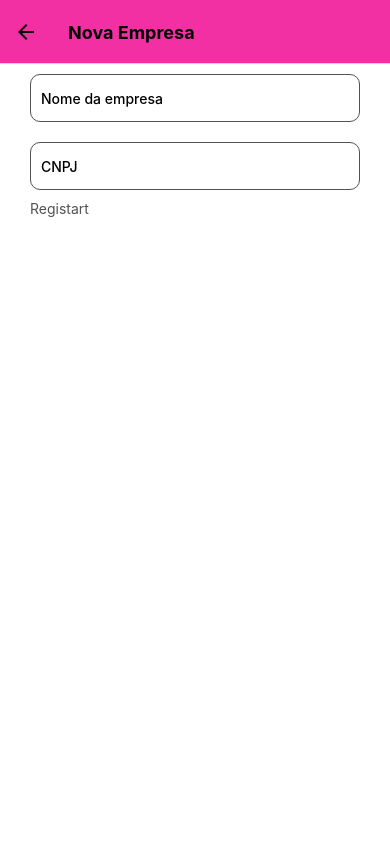
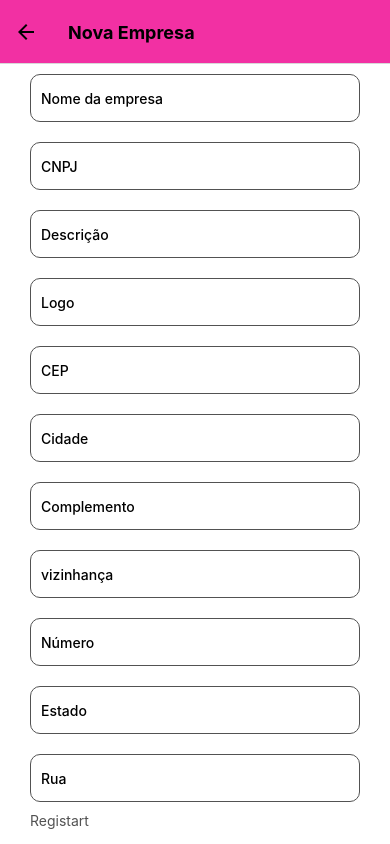
Before and after one commit to odaviribeiro/banQi, a React Native app: screen /NewCompany in a window 390 px wide. Built offline with nearby package versions, Linux system fonts and the light colour scheme; no server answers.

Commit message:
adicao de campos de formulario de company

```diff
--- a/src/pages/Company/Form/Validation/index.tsx
+++ b/src/pages/Company/Form/Validation/index.tsx
@@ -14,4 +14,25 @@ export const yupSchema = yup.object().shape({
         return regexPatterns.cnpj.test(value || "");
       }
     ),
+  description: yup
+    .string()
+    .required("Por favor, informe a descrição da empresa"),
+  logo: yup.string().required("Por favor, informe o logo da empresa"),
+
+  address: yup.object().shape({
+    zip: yup
+      .string()
+      .required("Por favor, informe o CEP da empresa")
+      .test(
+        "string",
+        "Este campo deve esta no formato correto",
+        (value): boolean => {
+          return regexPatterns.cep.test(value || "");
+        }
+      ),
+    city: yup.string().required("Por favor, informe a cidade da empresa"),
+    number: yup.string().required("Por favor, informe a numero da empresa"),
+    state: yup.string().required("Por favor, informe o Estado da empresa"),
+    street: yup.string().required("Por favor, informe a rua da empresa"),
+  }),
 });
--- a/src/pages/Company/Form/index.tsx
+++ b/src/pages/Company/Form/index.tsx
@@ -5,8 +5,9 @@ import { yupSchema } from "./Validation";
 import Input from "@/components/Input";
 import React from "react";
 import Text from "@/components/Text";
-import { TouchableWithoutFeedback } from "react-native";
+import { ScrollView, TouchableWithoutFeedback } from "react-native";
 import { cnpjRegex } from "@/utils/Regex/Cnpj";
+import { cepRegex } from "@/utils/Regex/Cep";
 
 function Form({
   handleSubmitForm,
@@ -25,7 +26,7 @@ function Form({
     });
 
   return (
-    <>
+    <ScrollView style={{ paddingHorizontal: 30 }}>
       <Input
         onChangeText={handleChange("name")}
         value={values.name}
@@ -42,10 +43,88 @@ function Form({
         error={!!touched.cnpj && !!errors.cnpj}
         msgErro={errors.cnpj}
       />
+      <Input
+        onChangeText={handleChange("description")}
+        value={values.description}
+        placeholder="Descrição"
+        autoCapitalize="none"
+        error={!!touched.description && !!errors.description}
+        msgErro={errors.description}
+      />
+
+      <Input
+        onChangeText={handleChange("logo")}
+        value={values.logo}
+        placeholder="Logo"
+        autoCapitalize="none"
+        error={!!touched.logo && !!errors.logo}
+        msgErro={errors.logo}
+      />
+
+      <Input
+        onChangeText={(value) => setFieldValue("address.zip", cepRegex(value))}
+        value={String(values.address?.zip)}
+        placeholder="CEP"
+        autoCapitalize="none"
+        error={!!touched.address?.zip && !!errors.address?.zip}
+        msgErro={errors.address?.zip}
+      />
+      {console.log(values)}
+      <Input
+        onChangeText={handleChange("address.city")}
+        value={values.address?.city}
+        placeholder="Cidade"
+        autoCapitalize="none"
+        error={!!touched.address?.city && !!errors.address?.city}
+        msgErro={errors.address?.city}
+      />
+
+      <Input
+        onChangeText={handleChange("address.complement")}
+        value={values.address?.complement}
+        placeholder="Complemento"
+        autoCapitalize="none"
+      />
+
+      <Input
+        onChangeText={handleChange("address.neighborhood")}
+        value={values.address?.neighborhood}
+        placeholder="vizinhança"
+        autoCapitalize="none"
+      />
+
+      <Input
+        onChangeText={handleChange("address.number")}
+        value={String(values.address?.number)}
+        keyboardType="numeric"
+        placeholder="Número"
+        autoCapitalize="none"
+        error={!!touched.address?.number && !!errors.address?.number}
+        msgErro={errors.address?.number}
+      />
+
+      <Input
+        onChangeText={handleChange("address.state")}
+        value={values.address?.state}
+        placeholder="Estado"
+        autoCapitalize="none"
+        error={!!touched.address?.state && !!errors.address?.state}
+        msgErro={errors.address?.state}
+      />
+
+      <Input
+        onChangeText={handleChange("address.street")}
+        value={values.address?.street}
+        placeholder="Rua"
+        autoCapitalize="none"
+        error={!!touched.address?.street && !!errors.address?.street}
+        msgErro={errors.address?.street}
+      />
+
       <TouchableWithoutFeedback onPress={handleSubmit}>
         <Text>Registart</Text>
       </TouchableWithoutFeedback>
-    </>
+    </ScrollView>
   );
 }
 
--- a/src/pages/Company/Register/index.tsx
+++ b/src/pages/Company/Register/index.tsx
@@ -2,8 +2,6 @@ import React from "react";
 import Form from "../Form";
 
 const Item: React.FC = () => {
-  console.log("entrou");
-
   const handleSubmitForm = (value: any) => {};
   return (
     <Form
@@ -13,6 +11,15 @@ const Item: React.FC = () => {
         description: "",
         logo: "",
         name: "",
+        address: {
+          city: "",
+          complement: "",
+          neighborhood: "",
+          number: "",
+          state: "",
+          street: "",
+          zip: "",
+        },
       }}
     />
   );
--- a/src/routes/Internal/index.tsx
+++ b/src/routes/Internal/index.tsx
@@ -22,7 +22,6 @@ const InternalRouter = () => {
             fontWeight: "bold",
           },
           contentStyle: {
-            marginHorizontal: 30,
             backgroundColor: theme.colors.white,
           },
         }}
@@ -40,7 +39,6 @@ const InternalRouter = () => {
             fontWeight: "bold",
           },
           contentStyle: {
-            paddingHorizontal: 30,
             backgroundColor: theme.colors.white,
           },
         }}
--- a/src/utils/Patterns/index.tsx
+++ b/src/utils/Patterns/index.tsx
@@ -1,5 +1,6 @@
 const regexPatterns = {
   cnpj: /^\d{2}\.\d{3}\.\d{3}\/\d{4}-\d{2}$/,
+  cep: /^\d{5}-\d{3}$/,
 };
 
 export default regexPatterns;
--- /dev/null
+++ b/src/utils/Regex/Cep/index.tsx
@@ -0,0 +1,8 @@
+export const cepRegex = (cep: string) => {
+  if (cep.length > 9) {
+    cep = cep.slice(0, 9);
+  }
+  cep = cep.replace(/\D/g, ""); //Removes everything that is not a digit
+  cep = cep.replace(/^(\d{5})(\d)/g, "$1-$2"); //Place parentheses between the first four digits
+  return cep;
+};
```
